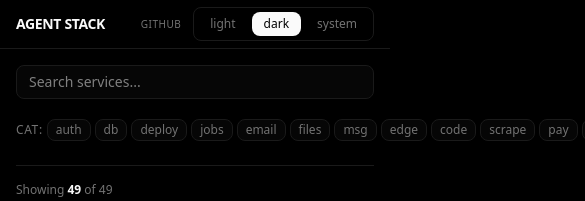
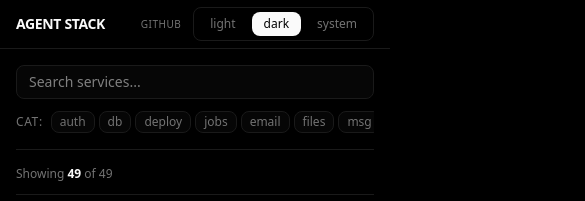
Before and after one commit to crafter-station/agent-stack, a Next.js app: page / in a window 390 px wide. Shown: the top 201 px of the page, 585 px wide, since content can reach past the window. Built offline with nearby package versions, Linux system fonts and the light colour scheme.

Commit message:
fix: make category filters horizontally scrollable on mobile

```diff
--- a/src/app/globals.css
+++ b/src/app/globals.css
@@ -140,6 +140,14 @@ html {
   background: var(--color-muted-foreground);
 }
 
+.scrollbar-none {
+  -ms-overflow-style: none;
+  scrollbar-width: none;
+}
+.scrollbar-none::-webkit-scrollbar {
+  display: none;
+}
+
 /* Animate in utilities */
 @keyframes fade-in {
   from {
--- a/src/components/compact-filters.tsx
+++ b/src/components/compact-filters.tsx
@@ -72,17 +72,17 @@ export function CompactFilters({ onFilterChange }: CompactFiltersProps) {
         className="w-full px-3 py-1.5 text-sm bg-muted/30 border border-border rounded focus:outline-none focus:ring-1 focus:ring-foreground transition-all"
       />
 
-      <div className="flex flex-wrap items-center gap-2 text-xs">
-        <div className="flex items-center gap-1">
-          <span className="text-muted-foreground uppercase tracking-wider">
+      <div className="flex items-center gap-2 text-xs">
+        <span className="text-muted-foreground uppercase tracking-wider shrink-0">
           Cat:
         </span>
+        <div className="overflow-x-auto flex items-center gap-1 scrollbar-none">
           {categories.map((cat) => (
             <button
               key={cat.value}
               type="button"
               onClick={() => toggleCategory(cat.value)}
-              className={`px-2 py-0.5 rounded border transition-all ${
+              className={`px-2 py-0.5 rounded border transition-all whitespace-nowrap shrink-0 ${
                 selectedCategories.includes(cat.value)
                   ? "bg-foreground text-background border-foreground"
                   : "border-border bg-muted/30 text-muted-foreground hover:border-foreground hover:text-foreground"
@@ -92,18 +92,14 @@ export function CompactFilters({ onFilterChange }: CompactFiltersProps) {
             </button>
           ))}
         </div>
-
         {hasFilters && (
-          <>
-            <span className="text-border">|</span>
           <button
             type="button"
             onClick={clearAll}
-              className="px-2 py-0.5 text-muted-foreground hover:text-foreground transition-colors"
+            className="px-2 py-0.5 text-muted-foreground hover:text-foreground transition-colors shrink-0"
           >
             clear
           </button>
-          </>
         )}
       </div>
     </div>
```
Lines whose indentation alone changed are shown as unchanged.
